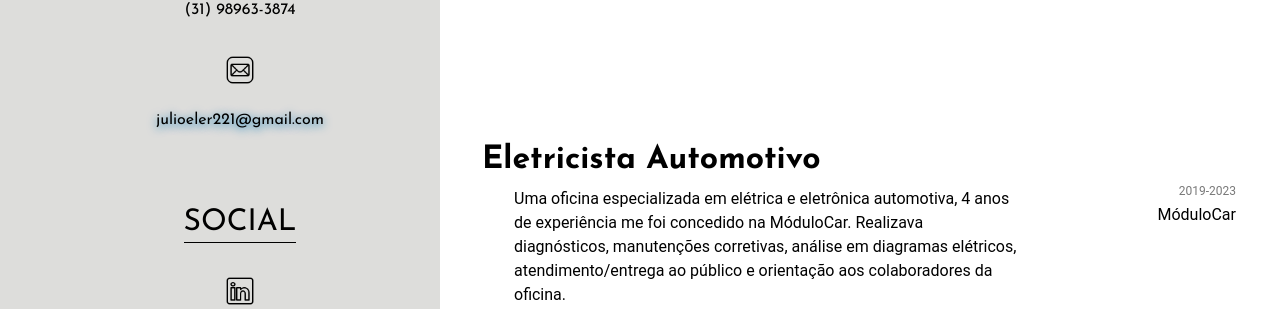
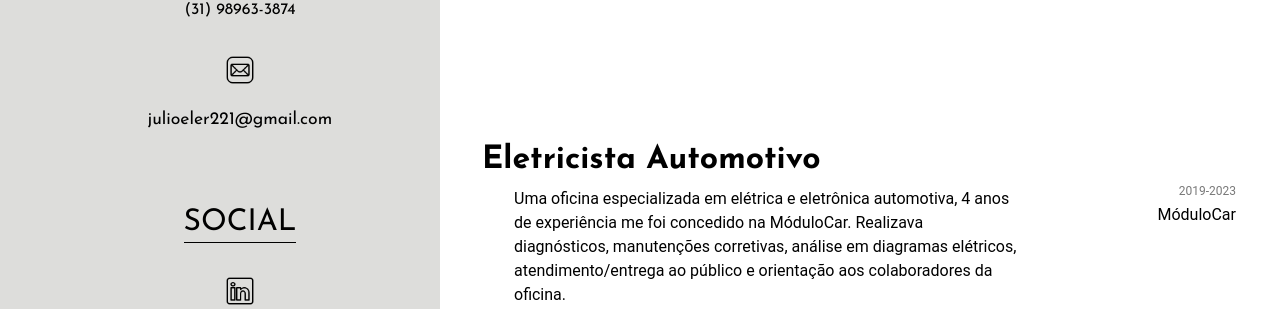
Before and after one commit to julioeler/julioeler.github.io, a PHP site: page / in a window 1280 px wide, with the pointer over the restyled element. Shown: the part 539-848 px from the top of the page. Run offline with PHP 8.4, Linux system fonts and the light colour scheme; some web fonts are replaced.

Commit message:
alteracao css

```diff
--- a/css/main.css
+++ b/css/main.css
@@ -71,9 +71,7 @@
 }
 
 .contatoItem a:hover {
-  text-shadow: 0px 2px 10px #0077B5;
-
-  /* text-shadow: 2px 2px 10px #0077B5; */
+  transform: scale(1.1);
 }
 
 .contatoItem img {
```
